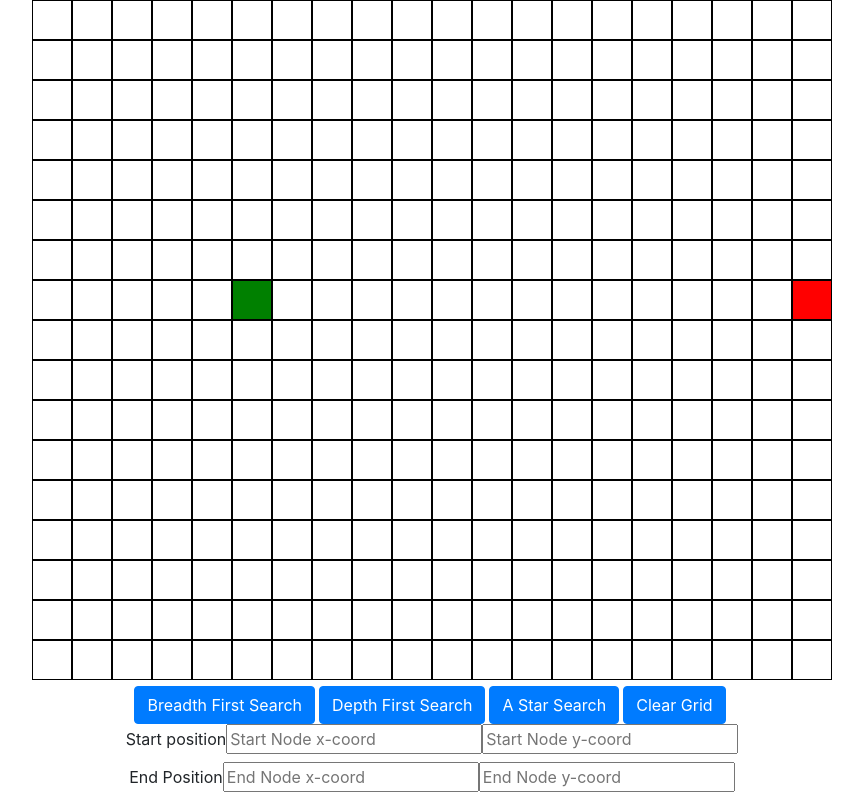
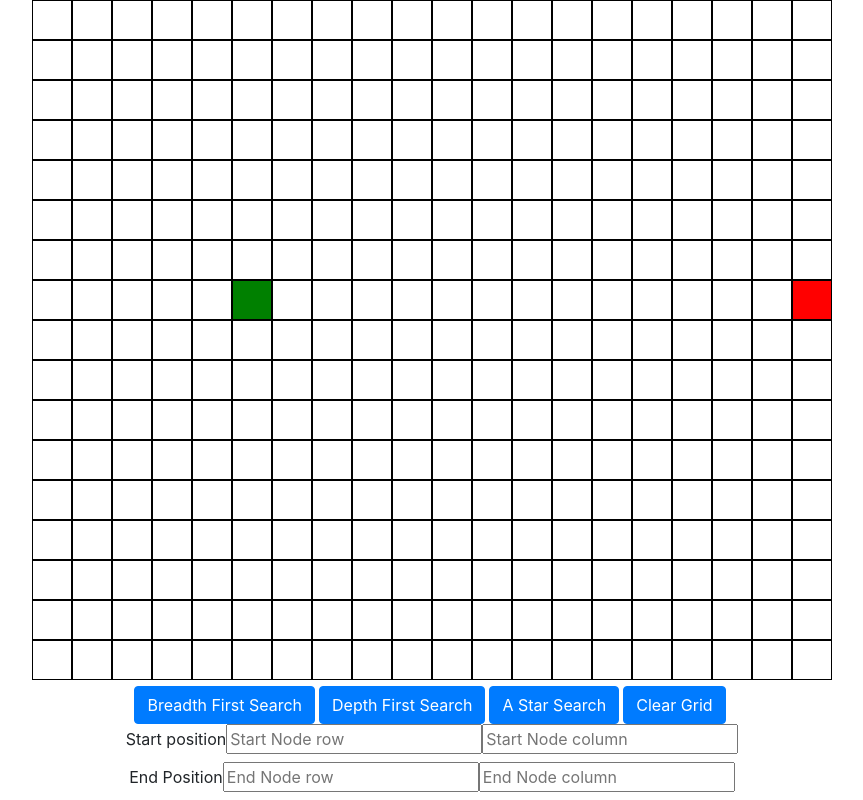
Before and after one commit to Jawny/Algorithm-Visualizer, a React (Create React App) app: page / in a window 1280 px wide. Shown: the part 176-976 px from the top of the page, without its empty margins (208-1071 px from the left). Built offline with nearby package versions, Linux system fonts and the light colour scheme.

Commit message:
finished functional A-star algo, will test to be sure later

```diff
--- a/src/algorithms/Astar.js
+++ b/src/algorithms/Astar.js
@@ -13,7 +13,7 @@ function Astar(start, end, grid) {
       }
     }
     let currNode = openList[lowInd];
-
+    // if statement below does not run
     if (currNode === end) {
       let temp = currNode;
       res.push(temp);
@@ -39,17 +39,16 @@ function Astar(start, end, grid) {
           if (tempG < neighbour.g) {
             neighbour.g = tempG;
             newPath = true;
+          }
         } else {
           neighbour.g = tempG;
           newPath = true;
           openList.push(neighbour);
         }
-
         if (newPath) {
           neighbour.h = heruistic(neighbour, end);
           neighbour.f = neighbour.g + neighbour.h;
           neighbour.previous = currNode;
-          }
         }
       }
     }
--- a/src/grid/Grid.js
+++ b/src/grid/Grid.js
@@ -239,15 +239,7 @@ const Grid = () => {
               grid[NODE_START_ROW][NODE_START_COL],
               grid[NODE_END_ROW][NODE_END_COL],
               grid
-            )
-          );
-          console.log("hello");
-          console.log(
-            Astar(
-              grid[NODE_START_ROW][NODE_START_COL],
-              grid[NODE_END_ROW][NODE_END_COL],
-              grid
-            )
+            ).reverse()
           );
         }}
       >
@@ -269,14 +261,14 @@ const Grid = () => {
             {/* start node row */}
             <input
               type="text"
-              placeholder="Start Node x-coord"
+              placeholder="Start Node row"
               name="x-coord"
               onChange={handleStartChangeRow}
             />
             {/* start node col */}
             <input
               type="text"
-              placeholder="Start Node y-coord"
+              placeholder="Start Node column"
               name="y-coord"
               onChange={handleStartChangeCol}
             />
@@ -287,14 +279,14 @@ const Grid = () => {
           {/* end node row */}
           <input
             type="text"
-            placeholder="End Node x-coord"
+            placeholder="End Node row"
             name="x-coord"
             onChange={handleEndChangeRow}
           />
           {/* end node col */}
           <input
             type="text"
-            placeholder="End Node y-coord"
+            placeholder="End Node column"
             name="y-coord"
             onChange={handleEndChangeCol}
           />
```
Lines whose indentation alone changed are shown as unchanged.
